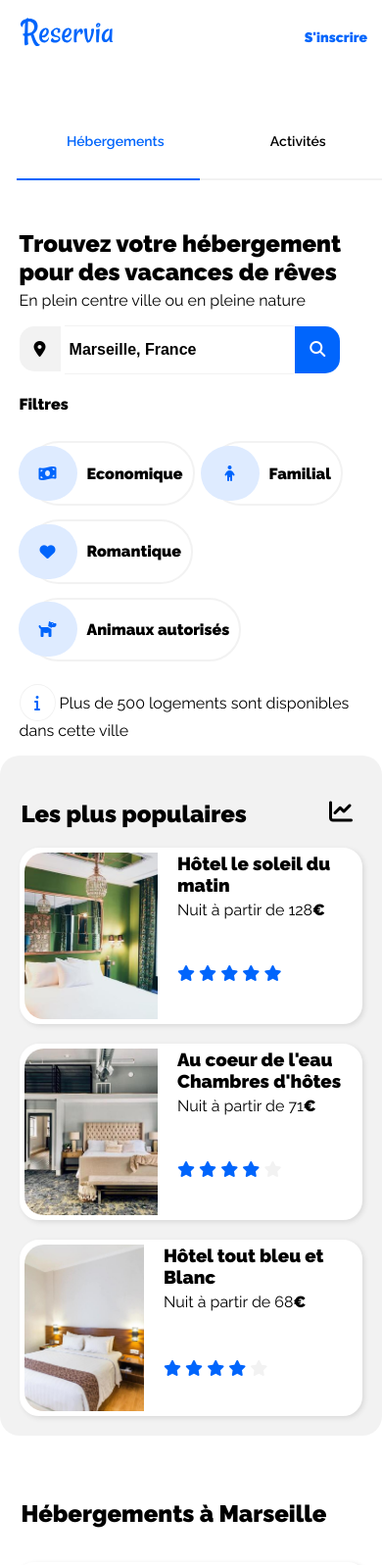
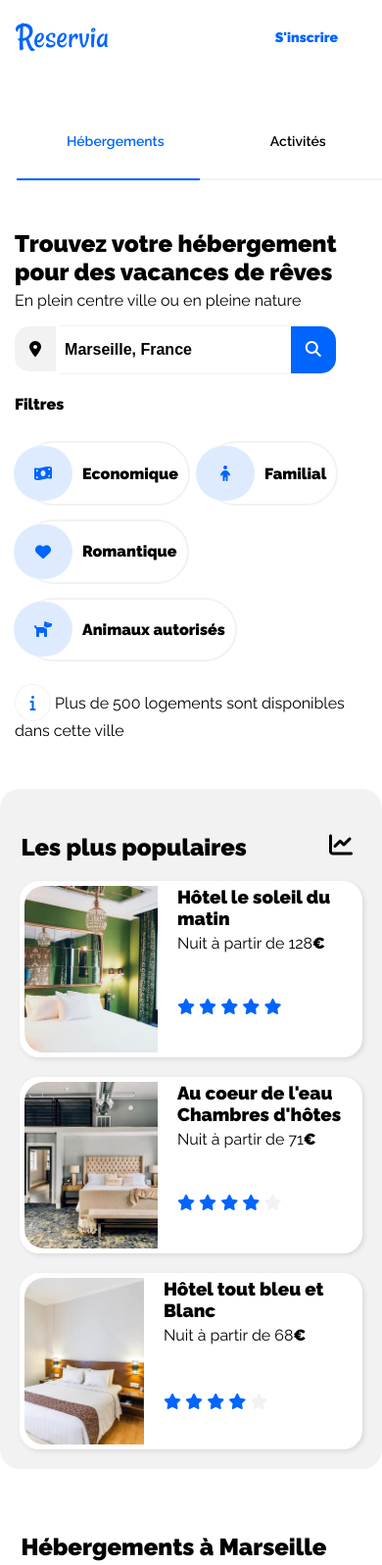
Before and after one commit to AlexisRamis/RamisAlexis_2_20092021, a plain HTML site: page index.html in a window 390 px wide. Shown: the top 1597 px of the page at 98% size. Drawn offline with Linux system fonts and the light colour scheme.

Commit message:
finalbuildv2

```diff
--- a/style.css
+++ b/style.css
@@ -1,6 +1,6 @@
 body {
   font-family: "Raleway", sans-serif;
-  margin: 0 10% 0 10%;
+  margin: 0;
 }
 header {
   display: flex;
@@ -44,13 +44,14 @@ header a,
   color: #0065fc;
 }
 .logo {
-  margin-left: 0;
+  margin: 35px 0 0 35px;
 }
 /*sections*/
 
 /* search */
 #search {
   margin-bottom: 50px;
+  margin-left: 35px;
 }
 .fas.fa-search {
   display: none;
@@ -139,6 +140,7 @@ header a,
 #accommodation {
   display: flex;
   justify-content: space-between;
+  margin: 0 35px 0 35px;
 }
 #accommodation h2,
 #popular h2 {
@@ -232,7 +234,7 @@ header a,
 }
 /*activity*/
 #activity {
-  margin-top: 60px;
+  margin: 60px 35px 0 35px;
 }
 .activity-section {
   display: flex;
@@ -292,7 +294,7 @@ footer a {
 /*Responsive 1024px*/
 @media screen and (max-width: 1024px) {
   body {
-    margin: 0 5% 0 5%;
+    /*margin: 0 5% 0 5%;*/
   }
   #accommodation {
     flex-direction: column-reverse;
@@ -334,23 +336,29 @@ footer a {
     margin-top: 8px;
     margin-bottom: 5px;
   }
+  footer {
+    flex-direction: column;
+  }
+  footer section {
+    width: 90%;
+  }
 }
+/*Responsive 570px*/
 @media screen and (max-width: 570px) {
-  .logo img {
-    padding: 10px 0 0 20px;
+  .logo {
+    margin: 15px 0 0 15px;
   }
   .menu {
     display: flex;
     flex-direction: column-reverse;
   }
-
   .menu ul {
     padding-inline-start: 0;
   }
   .subscribe {
     display: flex;
     justify-content: flex-end;
-    margin-right: 15px;
+    margin-right: 45px;
   }
   .subscribe a {
     font-weight: bold;
@@ -362,6 +370,10 @@ footer a {
   .responsive-menu {
     margin-left: -100%;
   }
+  #accommodation,
+  #activity {
+    margin: 35px 0 0 0px;
+  }
   .accommodation-menu {
     border-bottom: 2px solid #0065fc;
   }
@@ -370,6 +382,9 @@ footer a {
   }
   .activity-menu a {
     color: black;
+  }
+  #search {
+    margin-left: 15px;
   }
   .fas.fa-search {
     display: inherit;
@@ -380,17 +395,15 @@ footer a {
   .search-bar input {
     padding: 15px 10px 15px 5px;
   }
+  .search-icon h4 {
+    margin-left: 10px;
+    margin-right: 10px;
+  }
   .menu li {
     padding: 30px 0 30px 15px;
   }
   .search-icon {
     margin: 7px;
-  }
-  #search {
-    margin: 0 5% 0 5%;
-  }
-  body {
-    margin: 0;
   }
   #hotel {
     background: none;
```
